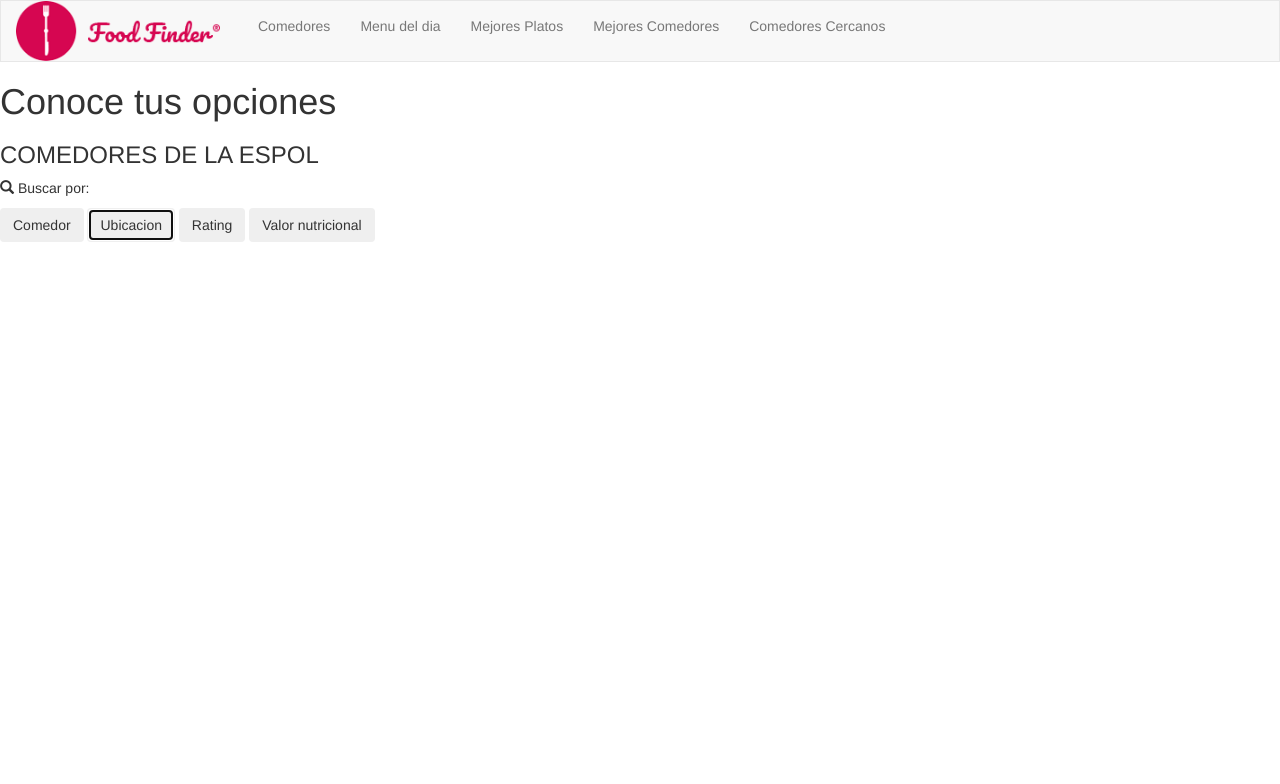
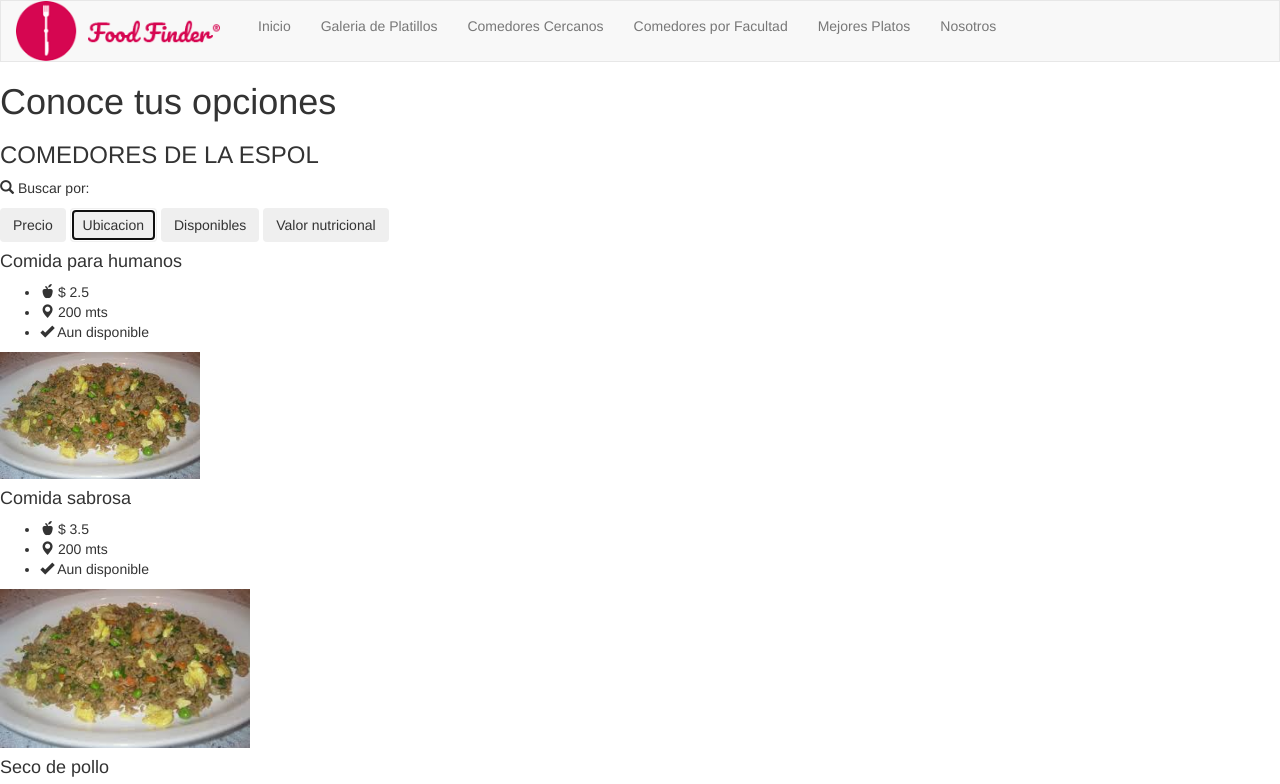
Before and after one commit to johanalejandro/comedoresEspol.github.io, a plain HTML site: page index.html in a window 1280 px wide. Both pictures are taken after a click on the button "Ubicacion". Shown: the top 784 px of the page. Drawn offline with Linux system fonts and the light colour scheme; a web font is replaced by a local one.

Commit message:
creacion de platillos en el index para selecionar

```diff
--- a/css/estilo.css
+++ b/css/estilo.css
@@ -1,3 +1,4 @@
+/*FUENTES*/
 @import url('https://fonts.googleapis.com/css?family=News+Cycle');
 @import url('https://fonts.googleapis.com/css?family=Pacifico');
 @import url('https://fonts.googleapis.com/css?family=Josefin+Slab:600i');
@@ -14,39 +15,9 @@
     margin: 0%;
     }
 
-nav.sidebar.navbar{
-    border-radius: 0px;
-    }
-
-nav.sidebar, .main{
-    transition: margin 200ms ease-out;
-    }
-
-.main{
-    padding: 0px 0px 0px 0px;
-    }
-
-section{
-    padding-left: 15px;
-    }
-
-h3#tit-comd-cerc{
-    margin-left: 15px;
-    font-size: 3em;
-    }
-
-h3#tit-2{
-    margin-left: 15px;
-    font-size: 3em;
-    font-family: 'Josefin Slab', serif;
-    font-weight: bold;
-    }
-
-
-
+/*ESTILO PARA COMPUTADORAS*/
 @media (min-width: 1300px){
     .main{
-
         width: calc(100% - 200px);
         margin-left: 200px;
         height: 100%;
@@ -93,44 +64,39 @@
         width: 100%;
         background: url("../img/header.jpg");
         background-repeat: no-repeat;
+        background-size: 100%;
         padding: 4% 2% 2% 0%;
     }
 
     #encabezado h1 {
         color: white;
-         margin-top: 0%;
-         vertical-align: bottom;
-         font-family: 'Pacifico'
-
+        margin-top: 0%;
+        vertical-align: bottom;
+        font-family: 'Pacifico';
+        font-size: 3.5em;
     }
 
-    #encabezado h4 {
+    #encabezado h3 {
         color: white;
-         margin-top: 0%;
-         vertical-align: bottom;
+        margin-top: 20px;
+        vertical-align: bottom;
     }
 
     #filtro-search {
         display: inline-block;
         width: 55%;
-
+        margin: 5px 5px 5px 15px;
     }
 
     #buscar {
         width:15%;
         margin:0%;
         display: inline-block;
-
     }
 
     #filtro-search {
         margin-top: 10px;
         display: inline-block;
-
-    }
-
-    #filtro-search : first-child {
-        float:left;
     }
 
     #facultad-comedores {
@@ -149,11 +115,9 @@
         margin-bottom: 25px;
         margin-top: 25px;
         border-color: #d60651;
-
-
     }
 
-     .facultad-detalle a{
+    .facultad-detalle a{
         margin-left: 85px;
         padding-top:  10px;
 
@@ -163,12 +127,10 @@
         width: 200px;
         height: 60px;
         margin-left: 15px;
-
     }
 
     .facultad-detalle p {
         padding-left: 40px;
-
     }
 
     .facultad-detalle h4 {
@@ -181,9 +143,6 @@
     #about-us img{
         margin-left: 450px;
         margin-top: 40px;
-
-
-
     }
 
     #descripcion-site p {
@@ -194,7 +153,105 @@
         font-family: 'Josefin Slab', serif;
         font-size: 1.5em;
     }
+
+    /*index - platillos*/
+
+    .platillos-del-dia{
+        margin: 20px;
+        display: flex;
+        flex-flow: row wrap;
+
+    }
+
+    .platillo{
+        margin: 10px;
+        display: inline-block;
+        position: relative;
+    }
+
+    .desc{
+        display: none;
+    }
+
+    .platillo:hover .desc{
+        display: block;
+        position: absolute;
+        background-color: rgba(85,48,55,0.8);
+        width: 250px;
+        height: 100%;
+        border-radius: 5px;
+        color: white;
+        padding: 8%;
+    }
+
+    .platillo:hover .desc ul{
+        list-style: none;
+        font-size: 16px;
+    }
+
+    .platillo img{
+        width: 250px;
+        height: auto;
+        border-radius: 5px;
+
+    }
+
+
 }
+
+/*ESTILO PARA TELEFONOS*/
+@media (max-width: 700px){
+
+    #filtro-search {
+        margin-left: 10px;
+        margin-top: 0px;
+        display: inline-block;
+        width: 100%;
+    }
+
+    .navbar-toggle{
+        display: inline-block;
+        margin-top: 20px;
+    }
+
+    #encabezado {
+        display: none;
+    }
+
+    #food-logo{
+        width: 70%;
+        padding-bottom: 20px;
+        display: inline-block;
+    }
+
+    .btn{
+        margin-bottom: 3px;
+    }
+
+    #food-logo img {
+        width: 200px;
+        margin-left: 10%;
+        padding-top: 20px;
+        display: inline-block;
+    }
+
+    #descripcion-site p {
+        margin-top: 40px;
+        margin-left: 15px;
+        width: 350px;
+        text-align: center;
+        font-family: 'Josefin Slab', serif;
+        font-size: 1.3em;
+    }
+
+
+    #logo {
+        display: none;
+    }
+
+}
+
+/*GENERALES*/
 
 /* css para grafico */
 .bar {
@@ -215,40 +272,37 @@
     font-size: 13px;
     }
 
-@media (max-width: 480px){
+g text{
+    font-weight: bold;
+    font-size: 15px;
+}
 
 
-
-    #filtro-search {
-        margin-left: 10px;
-        margin-top: 0px;
-        display: inline-block;
-        width: 100%;
+/*otros*/
+nav.sidebar.navbar{
+    border-radius: 0px;
     }
 
-    #encabezado {
-        display: none;
+nav.sidebar, .main{
+    transition: margin 200ms ease-out;
     }
 
-    #food-logo img {
-        width:200px;
-        margin-left: 100px;
-        padding-top: 20px;
+.main{
+    padding: 0px 0px 0px 0px;
     }
 
-    #descripcion-site p {
-        margin-top: 40px;
-        margin-left: 15px;
-        width: 350px;
-        text-align: center;
-        font-family: 'Josefin Slab', serif;
-        font-size: 1.3em;
+section{
+    padding-left: 15px;
     }
 
-
-    #logo {
-        display: none;
-
+h3#tit-comd-cerc{
+    margin-left: 15px;
+    font-size: 3em;
     }
 
-}
+h3#tit-2{
+    margin-left: 15px;
+    font-size: 3em;
+    font-family: 'Josefin Slab', serif;
+    font-weight: bold;
+    }
--- /dev/null
+++ b/data/platillos.json
@@ -0,0 +1,84 @@
+[
+	{
+		"titulo":"Comida sabrosa",
+		"imagen":"gallery/photo-1.jpg",
+		"precio":"3.5",
+		"likes":"30",
+		"disponible":"si",
+		"distancia":"200",
+		"nutricion":"500"
+	},
+	{
+		"titulo":"Seco de pollo",
+		"imagen":"gallery/photo-2.jpg",
+		"precio":"3.0",
+		"likes":"25",
+		"disponible":"no",
+		"distancia":"500",
+		"nutricion":"800"
+	},
+	{
+		"titulo":"Carne Frita y menestra",
+		"imagen":"gallery/photo-3.jpg",
+		"precio":"4",
+		"likes":"40",
+		"disponible":"si",
+		"distancia":"100",
+		"nutricion":"100"
+	},
+	{
+		"titulo":"Vistek de carne",
+		"imagen":"gallery/photo-4.jpg",
+		"precio":"2.6",
+		"likes":"40",
+		"disponible":"si",
+		"distancia":"800",
+		"nutricion":"100"
+	},
+	{
+		"titulo":"Comida sabrosa",
+		"imagen":"gallery/photo-5.jpeg",
+		"precio":"5",
+		"likes":"30",
+		"disponible":"si",
+		"distancia":"100",
+		"nutricion":"100"
+	},
+	{
+		"titulo":"Comida sabrosa",
+		"imagen":"gallery/photo-6.jpeg",
+		"precio":"3.8",
+		"likes":"30",
+		"disponible":"si",
+		"distancia":"500",
+		"nutricion":"550"
+	},
+	{
+		"titulo":"Comida sabrosa",
+		"imagen":"gallery/photo-7.jpg",
+		"precio":"2.9",
+		"likes":"30",
+		"disponible":"si",
+		"distancia":"800",
+		"nutricion":"100"
+	},
+	{
+		"titulo":"Comida sabrosa",
+		"imagen":"gallery/photo-8.jpg",
+		"precio":"3.5",
+		"likes":"30",
+		"disponible":"si",
+		"distancia":"100",
+		"nutricion":"500"
+	},
+	{
+		"titulo":"Comida sabrosa",
+		"imagen":"gallery/photo-9.jpg",
+		"precio":"3.5",
+		"likes":"30",
+		"disponible":"si",
+		"distancia":"500",
+		"nutricion":"800"
+	}
+
+]
--- a/index.html
+++ b/index.html
@@ -29,11 +29,12 @@
 				</div>
 				<div class="collapse navbar-collapse" id="bs-sidebar-navbar-collapse-1">
 					<ul class="nav navbar-nav">
-						<li><a href="#">Comedores</a></li>
-						<li><a href="#">Menu del dia</a></li>
-						<li><a href="#">Mejores Platos</a></li>
-						<li><a href="#">Mejores Comedores</a></li>
-						<li><a href="#">Comedores Cercanos</a></li>
+						<li><a href="index.html">Inicio</a></li>
+						<li><a href="photoGallery.html">Galeria de Platillos</a></li>
+						<li><a href="comedores-cercanos.html">Comedores Cercanos</a></li>
+						<li><a href="comedoresFacultad.html">Comedores por Facultad</a></li>
+						<li><a href="mejores-platos.html">Mejores Platos</a></li>
+						<li><a href="about.html">Nosotros</a></li>
 					</ul>
 				</div>
 			</div>
@@ -46,13 +47,29 @@
 			</div>
 			<div id="filtro-search">
 				<p id="buscar"><span class="glyphicon glyphicon-search" ></span> Buscar por: </p>
-				<button type="button" class="btn busqueda"> Comedor </button>
-				<button type="button" class="btn busqueda">Ubicacion</button>
-				<button type="button" class="btn busqueda"> Rating </button>
-				<button type="button" class="btn busqueda">Valor nutricional </button>
-
-
+				<button type="button" onclick="filtro('precio','des')" class="btn busqueda"> Precio </button>
+				<button type="button" onclick="filtro('distancia','des')" class="btn busqueda">Ubicacion</button>
+				<button type="button" onclick="filtro('disponible','asc')" class="btn busqueda"> Disponibles </button>
+				<button type="button" onclick="filtro('vnutricional','asc')" class="btn busqueda">Valor nutricional </button>
+			</div>
+			<div class="platillos-del-dia">
+				<div class="platillo" precio="2.5" vnutricional="500" disponible="si" distancia="200">
+					<div class="desc">
+						<h4>Comida para humanos</h4>
+						<ul>
+							<li><span class="glyphicon glyphicon-apple"></span> $ 2.5</li>
+							<li><span class="glyphicon glyphicon-map-marker"></span> 200 mts</li>
+							<li><span class="glyphicon glyphicon-ok"></span> Aun disponible</li>
+						</ul>
+					</div>
+					<img src="gallery/photo-1.jpg" alt="logo" width="200" />
+				</div>
 			</div>
 		</div>
+		<!-- JAVASCRIPT -->
+		<script src="js/jquery-3.2.1.min.js"></script>
+		<script src="js/bootstrap.min.js"></script>
+		<script src="js/bootstrap.js"></script>
+		<script src="js/index.js"></script>
 	</body>
 </html>
--- /dev/null
+++ b/js/index.js
@@ -0,0 +1,89 @@
+
+function filtro(criterio, orden){
+	var platillos = document.getElementsByClassName("platillo");
+	var lista = [];
+
+	var i;
+	var j;
+	for (i = 0; i < platillos.length; i++) {
+		platillos[i].style.display = "block";
+		lista.push(platillos[i].getAttribute(criterio));
+	}
+	if(orden == "asc"){
+		lista.sort(function(a, b){return b-a});
+	}
+	else{
+		lista.sort();
+	}
+	for(j = 0; j < lista.length; j++) {
+		for (i = 0; i < platillos.length; i++) {
+			if(platillos[i].getAttribute(criterio) == lista[j]){
+				platillos[i].style.order = ""+j+"";
+			}
+		}
+	}
+
+	if(criterio == "disponible"){
+		for (i = 0; i < platillos.length; i++) {
+			if(platillos[i].getAttribute(criterio) =="no"){
+				platillos[i].style.display = "none";
+			}
+		}
+	}
+
+	console.log(lista);
+
+}
+
+
+function cargarPlatillos() {
+	$.getJSON("data/platillos.json", function(data) {
+		$.each(data, function(key, val) {
+			var div = $('<div></div>');
+			var desc = $('<div></div>');
+			var imag = $('<img />');
+			var tit = $('<h4></h4>');
+			var lista = $('<ul></ul>');
+			var prec = $('<li></li>');
+			var like = $('<li></li>');
+			var disp = $('<li></li>');
+			div.attr("precio",val["precio"]);
+			div.attr("vNutricional",val["nutricion"]);
+			div.attr("disponible",val["disponible"]);
+			div.attr("distancia",val["distancia"]);
+			div.attr("class","platillo");
+			desc.attr("class","desc");
+			imag.attr("src",val["imagen"]);
+			imag.attr("width","250");
+			tit.append(val["titulo"]);
+			prec.append("<span class='glyphicon glyphicon-apple'></span> ");
+			prec.append(" $ "+ val["precio"]);
+			like.append("<span class='glyphicon glyphicon-map-marker'></span> ");
+			like.append(val["distancia"] + " mts");
+			if( val["disponible"] == "si"){
+				disp.append("<span class='glyphicon glyphicon-ok'></span> ");
+				disp.append(" Aun disponible");
+			}else{
+				disp.append("<span class='glyphicon glyphicon-remove'></span> ");
+				disp.append(" Agotado");
+			}
+			lista.append(prec);
+			lista.append(like);
+			lista.append(disp);
+			desc.append(tit);
+			desc.append(lista);
+			div.append(desc);
+			div.append(imag);
+			$('.platillos-del-dia').append(div);
+		});
+    });
+}
+
+
+
+
+
+
+$( document ).ready(function() {
+   cargarPlatillos();
+});
```
Also changed, not shown: about.html (+6 -6 lines), comedores-cercanos.html (+5 -12 lines), comedoresFacultad.html (+12 -18 lines), js/mejoresPlatos.js (+17 -3 lines), mejores-platos.html (+7 -6 lines), photoGallery.html (+7 -7 lines), DISTRIBUCION.txt (deleted).
